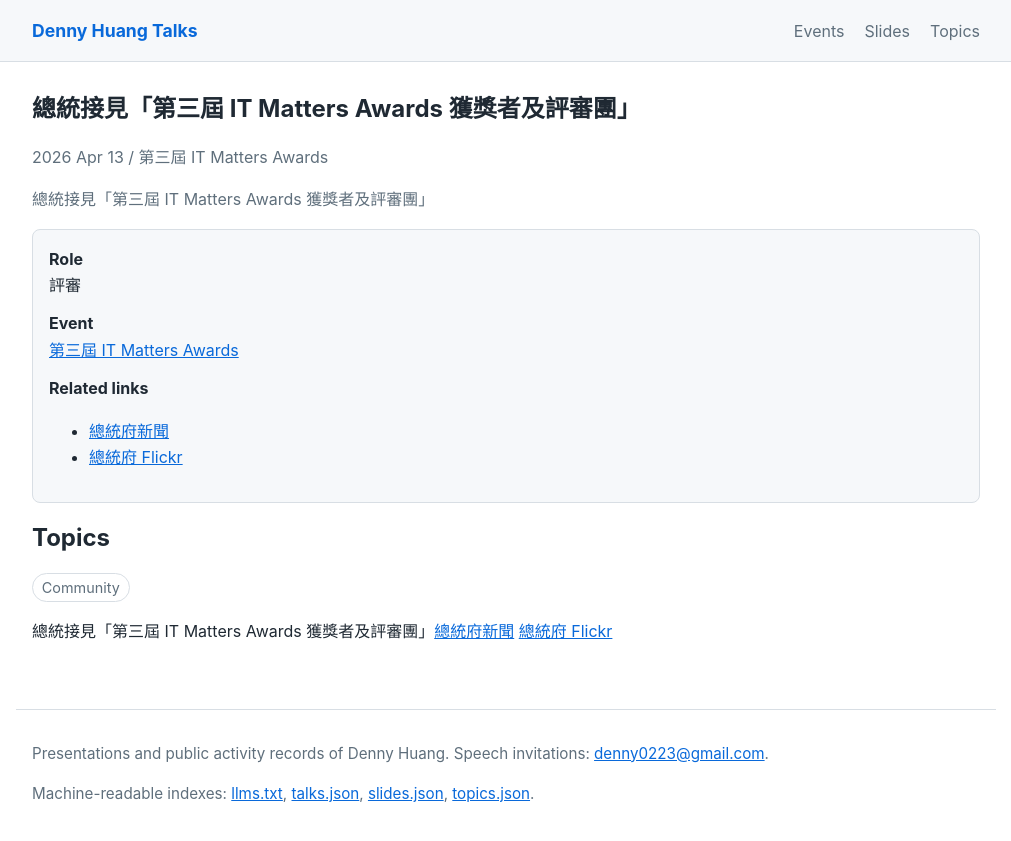
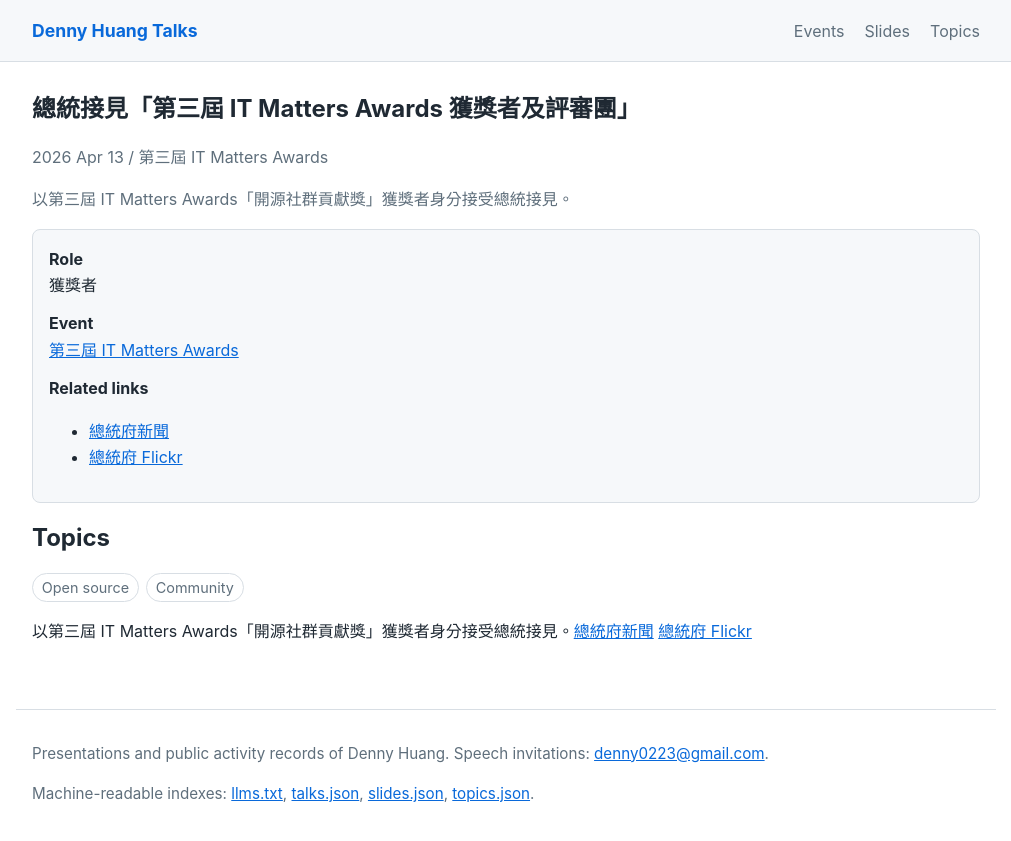
Before and after one commit to denny0223/talks, a Jekyll site: the page built from _events/2026-04-13-it-matters-awards.md, in a window 1280 px wide. Shown: the top 841 px of the page, without its empty margins (134-1145 px from the left). Built offline with Jekyll 4.4.1, drawn with Linux system fonts in a browser that asks for light colours.

Commit message:
data: correct event dates and roles

```diff
--- a/_events/2026-04-13-it-matters-awards.md
+++ b/_events/2026-04-13-it-matters-awards.md
@@ -3,10 +3,11 @@
 date: 2026-04-13
 event: "第三屆 IT Matters Awards"
 event_url: "https://www.president.gov.tw/NEWS/39967"
-role: "judge"
+role: "awardee"
 language: "zh-TW"
-summary: "總統接見「第三屆 IT Matters Awards 獲獎者及評審團」"
+summary: "以第三屆 IT Matters Awards「開源社群貢獻獎」獲獎者身分接受總統接見。"
 topics:
+  - "open-source"
   - "community"
 slides: []
 videos: []
@@ -18,4 +19,4 @@
 ---
 
 
-總統接見「第三屆 IT Matters Awards 獲獎者及評審團」[總統府新聞](https://www.president.gov.tw/NEWS/39967) [總統府 Flickr](https://www.flickr.com/photos/presidentialoffice/albums/72177720333045341/page2)
+以第三屆 IT Matters Awards「開源社群貢獻獎」獲獎者身分接受總統接見。[總統府新聞](https://www.president.gov.tw/NEWS/39967) [總統府 Flickr](https://www.flickr.com/photos/presidentialoffice/albums/72177720333045341/page2)
```
Also changed, not shown: _events/2021-06-19-event-6200ba8b.md (renamed from _events/2021-06-20-event-6200ba8b.md, +2 -2 lines), _events/2025-09-20-2025-ys.md (+1 -1 lines), _events/2025-11-13-event-999a2c97.md (+1 -1 lines), _events/2025-11-19-event-434d7fa1.md (+1 -1 lines).
